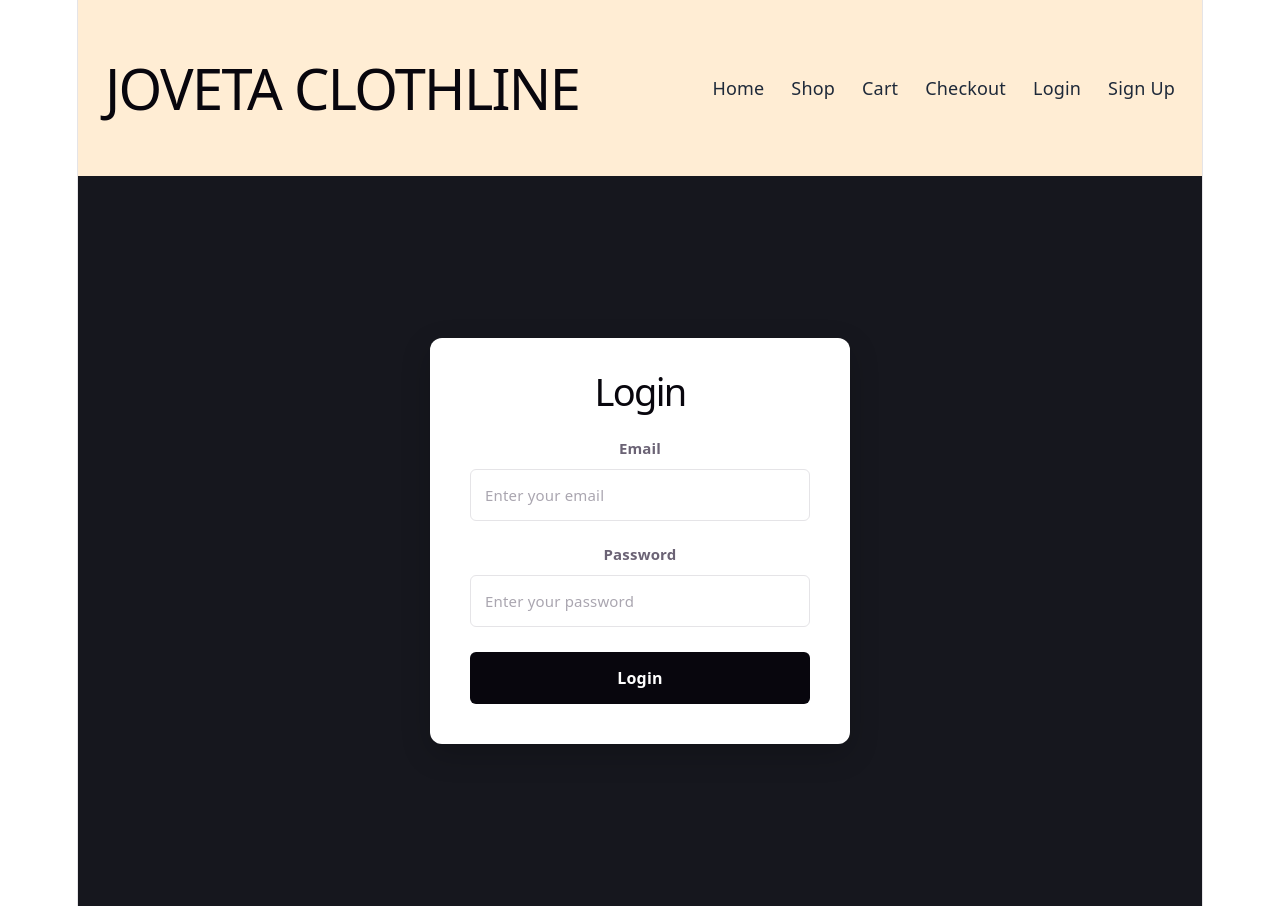
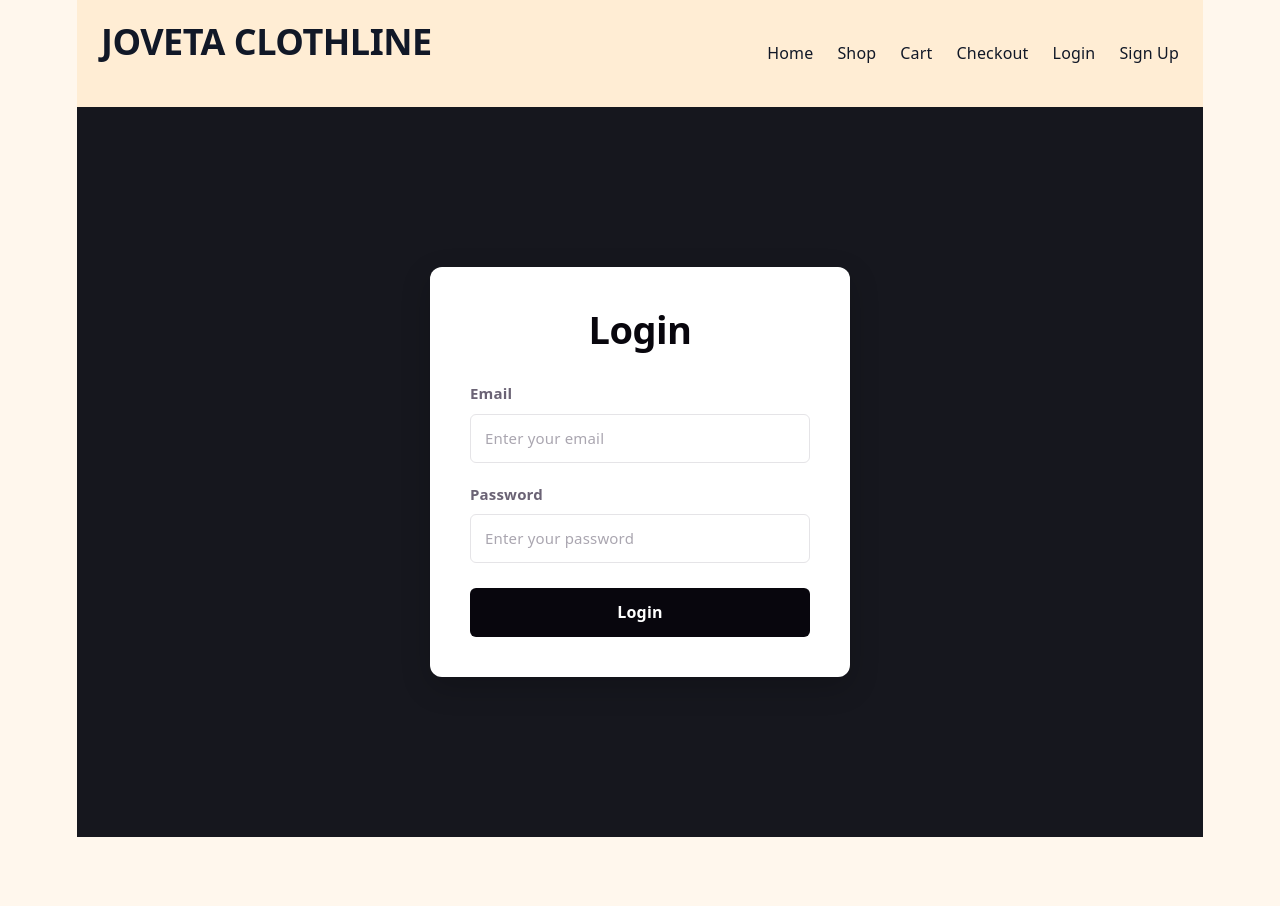
Before and after one commit to nyabokechantel83-dev/cloth-app-spa, a React (Vite) app: page /login in a window 1280 px wide. After the commit the page ends 837 px from the top, so only its background shows below. Built offline with nearby package versions, Linux system fonts and the light colour scheme.

Commit message:
Fix admin styling and product images

```diff
--- a/db.json
+++ b/db.json
@@ -47,6 +47,20 @@
       "password": "",
       "role": "user",
       "id": "tvISsk6w7zc"
+    },
+    {
+      "name": "Taby ",
+      "email": "tabythiongo@gmail.com",
+      "password": "tabys",
+      "role": "user",
+      "id": "hnzLNLWw2_4"
+    },
+    {
+      "name": "Taby ",
+      "email": "tabythiono@gmail.com",
+      "password": "tabys",
+      "role": "user",
+      "id": "RcPpOWWl9eI"
     }
   ],
   "$schema": "./node_modules/json-server/schema.json"
--- a/src/index.css
+++ b/src/index.css
@@ -1,112 +1,144 @@
 @import "tailwindcss";
+
 :root {
-  --text: #6b6375;
-  --text-h: #08060d;
-  --bg: #fff;
-  --border: #e5e4e7;
-  --code-bg: #f4f3ec;
-  --accent: #aa3bff;
-  --accent-bg: rgba(170, 59, 255, 0.1);
-  --accent-border: rgba(170, 59, 255, 0.5);
-  --social-bg: rgba(244, 243, 236, 0.5);
+  --text: #374151;
+  --text-h: #111827;
+  --bg: #fff7ed;
+  --border: #e5e7eb;
+  --code-bg: #f3f4f6;
+  --accent: #ea580c;
+  --accent-bg: #fff7ed;
+  --accent-border: #fdba74;
+  --social-bg: #f9fafb;
+
   --shadow:
-    rgba(0, 0, 0, 0.1) 0 10px 15px -3px, rgba(0, 0, 0, 0.05) 0 4px 6px -2px;
+    rgba(0, 0, 0, 0.1) 0 10px 15px -3px,
+    rgba(0, 0, 0, 0.05) 0 4px 6px -2px;
 
-  --sans: system-ui, 'Segoe UI', Roboto, sans-serif;
-  --heading: system-ui, 'Segoe UI', Roboto, sans-serif;
+  --sans: system-ui, "Segoe UI", Roboto, sans-serif;
+  --heading: system-ui, "Segoe UI", Roboto, sans-serif;
   --mono: ui-monospace, Consolas, monospace;
 
-  font: 18px/145% var(--sans);
+  font: 16px/145% var(--sans);
   letter-spacing: 0.18px;
-  color-scheme: light dark;
+
+  color-scheme: light;
   color: var(--text);
   background: var(--bg);
+
   font-synthesis: none;
   text-rendering: optimizeLegibility;
   -webkit-font-smoothing: antialiased;
   -moz-osx-font-smoothing: grayscale;
-
-  @media (max-width: 1024px) {
-    font-size: 16px;
-  }
 }
 
-@media (prefers-color-scheme: dark) {
-  :root {
-    --text: #9ca3af;
-    --text-h: #f3f4f6;
-    --bg: #16171d;
-    --border: #2e303a;
-    --code-bg: #1f2028;
-    --accent: #c084fc;
-    --accent-bg: rgba(192, 132, 252, 0.15);
-    --accent-border: rgba(192, 132, 252, 0.5);
-    --social-bg: rgba(47, 48, 58, 0.5);
-    --shadow:
-      rgba(0, 0, 0, 0.4) 0 10px 15px -3px, rgba(0, 0, 0, 0.25) 0 4px 6px -2px;
-  }
-
-  #social .button-icon {
-    filter: invert(1) brightness(2);
-  }
+* {
+  box-sizing: border-box;
 }
 
 body {
   margin: 0;
+  min-width: 320px;
+  min-height: 100vh;
+  background: #fff7ed;
+  color: #374151;
 }
 
 #root {
-  width: 1126px;
-  max-width: 100%;
+  width: 100%;
+  max-width: 1126px;
+  min-height: 100vh;
   margin: 0 auto;
-  text-align: center;
-  border-inline: 1px solid var(--border);
-  min-height: 100svh;
   display: flex;
   flex-direction: column;
   box-sizing: border-box;
 }
 
 h1,
-h2 {
+h2,
+h3,
+h4,
+h5,
+h6 {
   font-family: var(--heading);
-  font-weight: 500;
-  color: var(--text-h);
+  color: #111827;
+  font-weight: 700;
 }
 
 h1 {
-  font-size: 56px;
-  letter-spacing: -1.68px;
-  margin: 32px 0;
-  @media (max-width: 1024px) {
-    font-size: 36px;
-    margin: 20px 0;
-  }
+  font-size: 36px;
+  line-height: 1.2;
+  letter-spacing: -0.5px;
+  margin: 0 0 24px;
 }
+
 h2 {
-  font-size: 24px;
-  line-height: 118%;
-  letter-spacing: -0.24px;
-  margin: 0 0 8px;
-  @media (max-width: 1024px) {
-    font-size: 20px;
-  }
+  font-size: 28px;
+  line-height: 1.2;
+  margin: 0 0 16px;
 }
+
+h3 {
+  font-size: 20px;
+  line-height: 1.3;
+  margin: 0;
+}
+
 p {
   margin: 0;
+}
+
+a {
+  color: #111827;
+  text-decoration: none;
+}
+
+a:hover {
+  color: #ea580c;
+}
+
+button {
+  font-family: inherit;
 }
 
 code,
 .counter {
   font-family: var(--mono);
-  display: inline-flex;
-  border-radius: 4px;
-  color: var(--text-h);
+  color: #111827;
 }
 
 code {
-  font-size: 15px;
+  font-size: 14px;
   line-height: 135%;
   padding: 4px 8px;
   background: var(--code-bg);
+  border-radius: 4px;
 }
+
+@media (max-width: 1024px) {
+  :root {
+    font-size: 16px;
+  }
+
+  h1 {
+    font-size: 32px;
+  }
+
+  h2 {
+    font-size: 24px;
+  }
+}
+
+@media (max-width: 640px) {
+  h1 {
+    font-size: 28px;
+  }
+
+  h2 {
+    font-size: 22px;
+  }
+
+  #root {
+    width: 100%;
+  }
+}
--- a/src/pages/Admin.jsx
+++ b/src/pages/Admin.jsx
@@ -5,34 +5,70 @@ function Admin() {
   const { products, deleteProduct } = useShop();
 
   return (
-    <div>
-      <h1>Admin Dashboard</h1>
+    <div className="min-h-screen bg-orange-50">
+      <main className="mx-auto max-w-6xl px-6 py-10">
+        <h1 className="mb-8 text-3xl font-bold text-black">
+          Admin Dashboard
+        </h1>
 
         <ProductForm />
 
-      <section>
-        <h2>Products</h2>
+        <section className="mt-10">
+          <h2 className="mb-6 text-2xl font-bold text-black">
+            Products
+          </h2>
 
           {products.length === 0 ? (
-          <p>No products available.</p>
+            <p className="text-gray-800">
+              No products available.
+            </p>
           ) : (
-          products.map((product) => (
-            <div key={product.id}>
-              <h3>{product.title}</h3>
+            <div className="grid gap-5 md:grid-cols-2 lg:grid-cols-3">
+              {products.map((product) => (
+                <div
+                  key={product.id}
+                  className="overflow-hidden rounded-xl bg-white shadow-md"
+                >
+                  <img
+                    src={product.image}
+                    alt={product.name}
+                    className="h-56 w-full object-cover"
+                  />
 
-              <p>KSh {product.price}</p>
+                  <div className="p-5">
+                    <h3 className="text-lg font-semibold text-gray-950">
+                      {product.name}
+                    </h3>
 
-              <p>{product.category}</p>
+                    <p className="mt-2 font-medium text-gray-800">
+                      KSh {product.price}
+                    </p>
+
+                    <p className="mt-1 text-gray-600">
+                      {product.category}
+                    </p>
+
+                    <p className="mt-2 text-sm text-gray-600">
+                      {product.description}
+                    </p>
 
                     <button
                       onClick={() => deleteProduct(product.id)}
+                      className="mt-4 rounded-lg bg-red-600 px-4 py-2 font-semibold text-white hover:bg-red-700"
                     >
                       Delete
                     </button>
                   </div>
-          ))
+                </div>
+              ))}
+            </div>
           )}
         </section>
+      </main>
+
+      <footer className="bg-gray-900 px-6 py-5 text-center text-sm text-white">
+        © 2026 JOVETA CLOTHLINE. All rights reserved.
+      </footer>
     </div>
   );
 }
```
Lines whose indentation alone changed are shown as unchanged.
